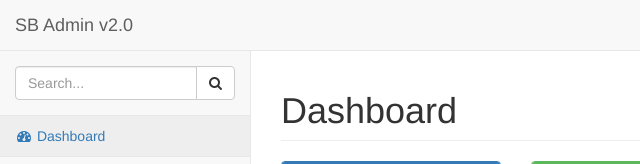
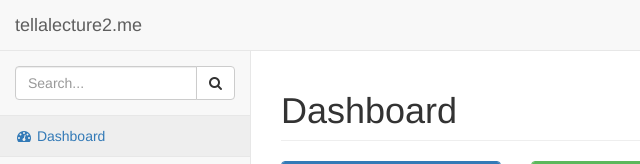
Before and after one commit to rdlin/Tellalecture2me, a website: page pages/index.html in a window 1280 px wide. Shown: the top 164 px of the page, 0-640 px from the left. Drawn offline with Linux system fonts and the light colour scheme.

Commit message:
Change message test

```diff
--- a/pages/index.html
+++ b/pages/index.html
@@ -51,7 +51,7 @@
                     <span class="icon-bar"></span>
                     <span class="icon-bar"></span>
                 </button>
-                <a class="navbar-brand" href="index.html">SB Admin v2.0</a>
+                <a class="navbar-brand" href="index.html">tellalecture2.me</a>
             </div>
             <!-- /.navbar-header -->
 
```
